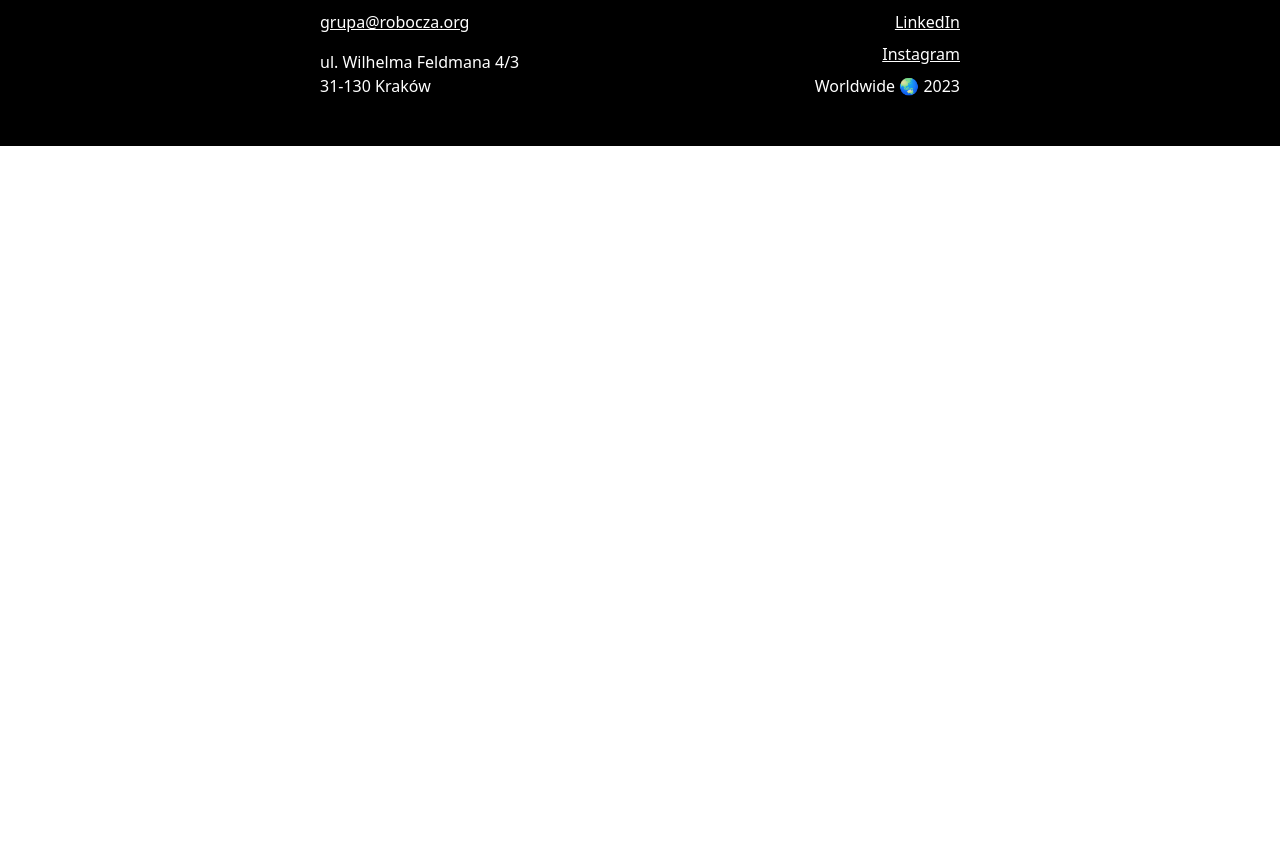
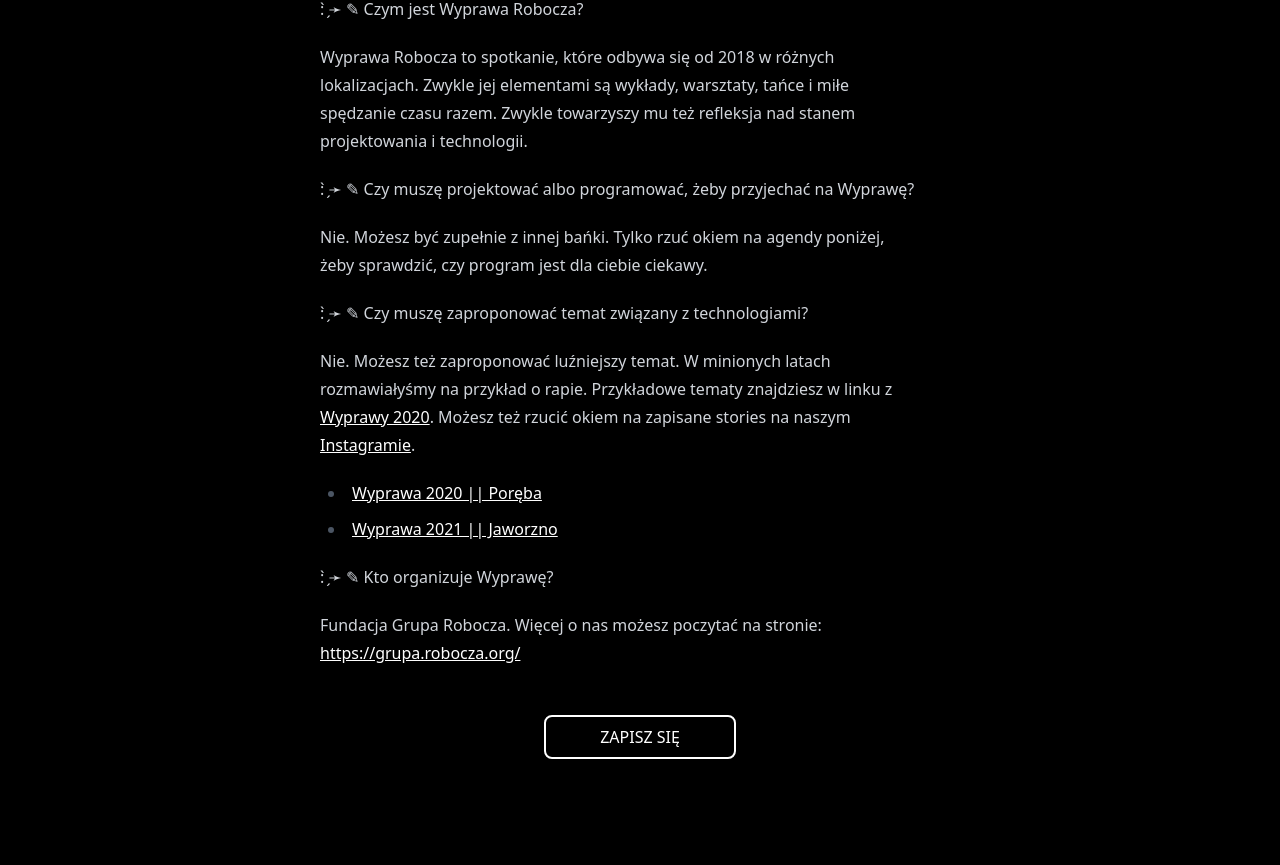
Before and after one commit to robocza/wyprawa, an Astro site: page / in a window 1280 px wide. Shown: the part 2011-2876 px from the top of the page. Before the commit the page ends 2157 px from the top, so only its background shows below. Built offline with nearby package versions, Linux system fonts and the light colour scheme; Astro itself is replaced by a stand-in of ours.

Commit message:
Add FAQ section

```diff
--- /dev/null
+++ b/src/components/faq/Content.md
@@ -0,0 +1,20 @@
+## FAQ
+
+: ̗̀➛ ✎ Czym jest Wyprawa Robocza?
+
+Wyprawa Robocza to spotkanie, które odbywa się od 2018 w różnych lokalizacjach. Zwykle jej elementami są wykłady, warsztaty, tańce i miłe spędzanie czasu razem. Zwykle towarzyszy mu też refleksja nad stanem projektowania i technologii.
+
+: ̗̀➛ ✎ Czy muszę projektować albo programować, żeby przyjechać na Wyprawę?
+
+Nie. Możesz być zupełnie z innej bańki. Tylko rzuć okiem na agendy poniżej, żeby sprawdzić, czy program jest dla ciebie ciekawy.
+
+: ̗̀➛ ✎ Czy muszę zaproponować temat związany z technologiami?
+
+Nie. Możesz też zaproponować luźniejszy temat. W minionych latach rozmawiałyśmy na przykład o rapie. Przykładowe tematy znajdziesz w linku z [Wyprawy 2020](https://mvu.pl/wyprawa/). Możesz też rzucić okiem na zapisane stories na naszym [Instagramie](https://www.instagram.com/grupa.robocza/).
+
+-   [Wyprawa 2020 || Poręba](https://mvu.pl/wyprawa/)
+-   [Wyprawa 2021 || Jaworzno](https://eden.mvu.pl/)
+
+: ̗̀➛ ✎ Kto organizuje Wyprawę?
+
+Fundacja Grupa Robocza. Więcej o nas możesz poczytać na stronie: [https://grupa.robocza.org/](https://grupa.robocza.org/)
--- a/src/pages/index.astro
+++ b/src/pages/index.astro
@@ -1,7 +1,8 @@
 ---
 import Layout from '@layouts/Layout.astro';
 import Central from '@layouts/elements/arrangement/Central.astro';
-import Content from '@components/about/Content.md';
+import About from '@components/about/Content.md';
+import FAQ from '@components/faq/Content.md';
 import Footer from '@components/Footer.astro';
 ---
 
@@ -30,9 +31,14 @@ import Footer from '@components/Footer.astro';
             <div class="mx-auto max-w-2xl pt-8 px-4">
                 <div class="mb-2 inline-block text-center"><img class="h-10 mb-2" src="/assets/pantopia.svg" alt="Pantopia" /></div>
                 <div
-                    class="prose:h1:text-xl prose:h2:text-lg prose:a:hover:underline prose-invert block prose-headings:mb-4 prose-headings:mt-8 prose-headings:text-3xl prose-p:mb-4 prose-ul:mb-4 prose-li:mb-4 prose-li:list-inside prose-li:list-decimal"
+                    class="prose prose:h1:text-xl prose:h2:text-lg hover:prose-a:underline hover:prose-a:text-black hover:prose-a:bg-white prose-invert prose-headings:mb-4 prose-headings:mt-8 prose-headings:text-3xl prose-p:mb-4 prose-ul:mb-4 prose-li:mb-4"
                 >
-                    <Content />
+                    <About />
+                </div>
+                <div
+                    class="prose prose:h1:text-xl prose:h2:text-lg hover:prose-a:underline hover:prose-a:text-black hover:prose-a:bg-white prose-invert prose-headings:mb-4 prose-headings:mt-8 prose-headings:text-3xl prose-p:mb-4"
+                >
+                    <FAQ />
                 </div>
                 <div class="text-center">
                     <a
```
